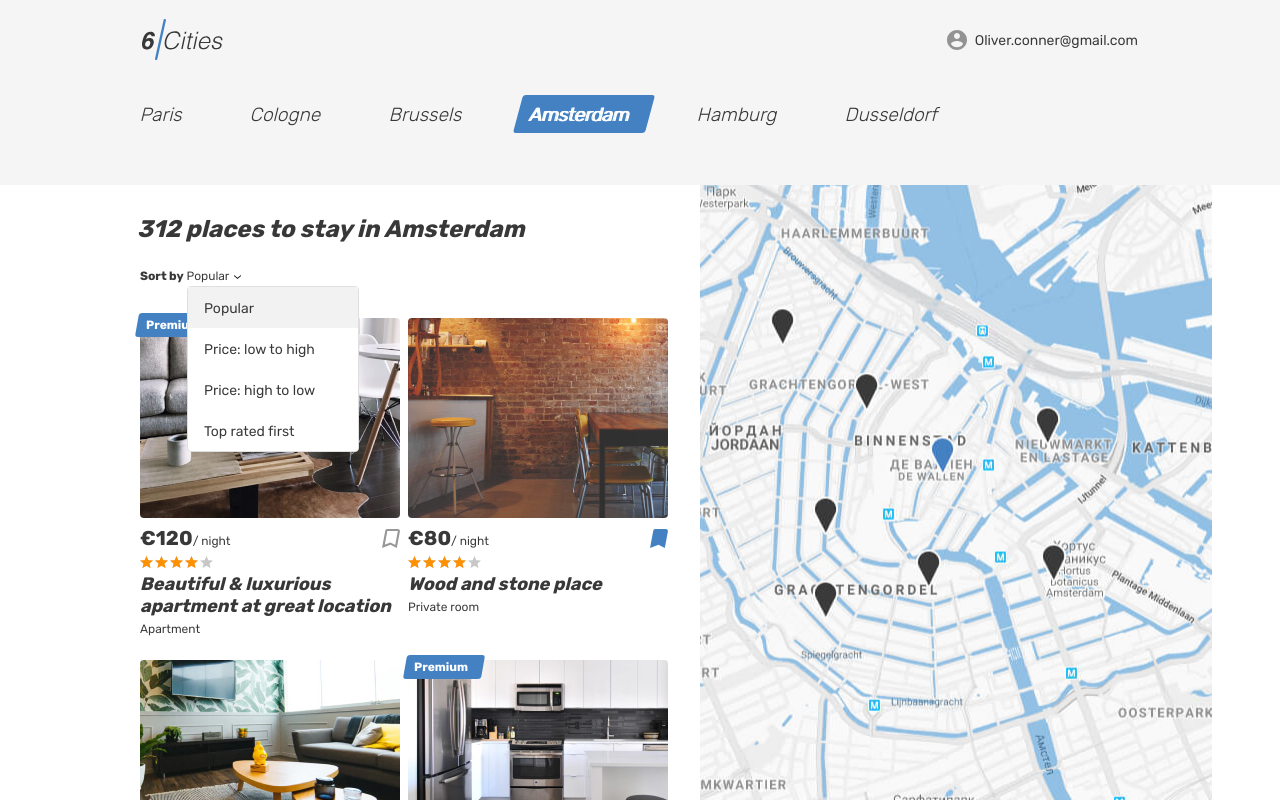
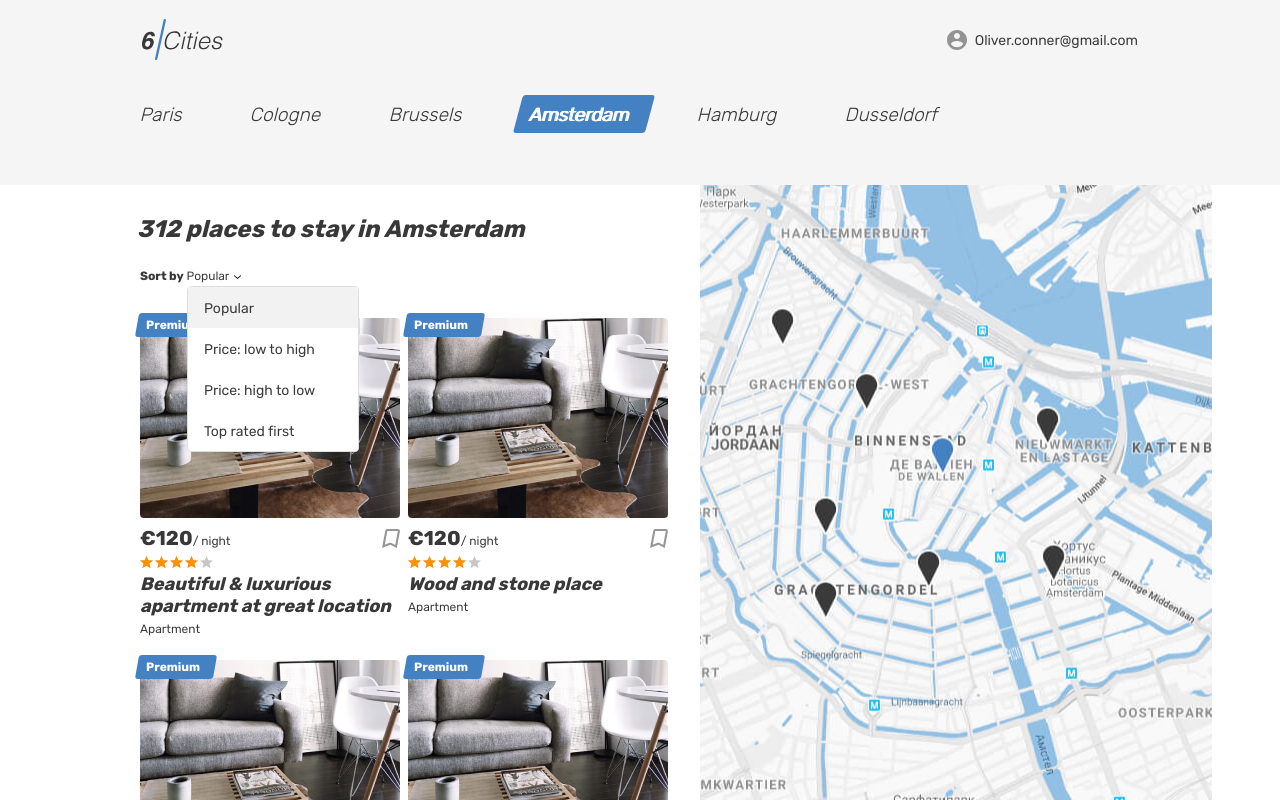
Before and after one commit to truefiesta/six-cities, a React app: page / in a window 1280 px wide. Built offline with nearby package versions, Linux system fonts and the light colour scheme.

Commit message:
2.1 Установит prop-types, передаст названия предложений в пропсах и добавит валидацию для компонент

```diff
--- a/package.json
+++ b/package.json
@@ -25,6 +25,7 @@
     "node": "10"
   },
   "dependencies": {
+    "prop-types": "15.7.2",
     "react": "16.13.1",
     "react-dom": "16.13.1"
   }
--- a/src/components/app/app.jsx
+++ b/src/components/app/app.jsx
@@ -1,13 +1,20 @@
 import React from "react";
+import PropTypes from "prop-types";
 import Main from "../main/main.jsx";
 
 const App = (props) => {
-  // eslint-disable-next-line react/prop-types
-  const {offersCount} = props;
+  const {offersCount, offerTitles} = props;
 
   return (
-    <Main offersCount={offersCount}/>
+    <Main offersCount={offersCount} offerTitles={offerTitles}/>
   );
 };
 
+App.propTypes = {
+  offersCount: PropTypes.number.isRequired,
+  offerTitles: PropTypes.arrayOf(
+      PropTypes.string
+  ).isRequired,
+};
+
 export default App;
--- a/src/components/main/main.jsx
+++ b/src/components/main/main.jsx
@@ -1,8 +1,8 @@
 import React from "react";
+import PropTypes from "prop-types";
 
 const Main = (props) => {
-  // eslint-disable-next-line react/prop-types
-  const {offersCount} = props;
+  const {offersCount, offerTitles} = props;
 
   return (
     <div className="page page--gray page--main">
@@ -96,7 +96,8 @@
                 --> */}
               </form>
               <div className="cities__places-list places__list tabs__content">
-                <article className="cities__place-card place-card">
+                {offerTitles.map((title, index) => (
+                  <article key={index} className="cities__place-card place-card">
                     <div className="place-card__mark">
                       <span>Premium</span>
                     </div>
@@ -125,142 +126,12 @@
                         </div>
                       </div>
                       <h2 className="place-card__name">
-                      <a href="#">Beautiful &amp; luxurious apartment at great location</a>
+                        <a href="#">{title}</a>
                       </h2>
                       <p className="place-card__type">Apartment</p>
                     </div>
                   </article>
-
-                <article className="cities__place-card place-card">
-                  <div className="cities__image-wrapper place-card__image-wrapper">
-                    <a href="#">
-                      <img className="place-card__image" src="img/room.jpg" width="260" height="200" alt="Place image"/>
-                    </a>
-                  </div>
-                  <div className="place-card__info">
-                    <div className="place-card__price-wrapper">
-                      <div className="place-card__price">
-                        <b className="place-card__price-value">&euro;80</b>
-                        <span className="place-card__price-text">&#47;&nbsp;night</span>
-                      </div>
-                      <button className="place-card__bookmark-button place-card__bookmark-button--active button" type="button">
-                        <svg className="place-card__bookmark-icon" width="18" height="19">
-                          <use xlinkHref="#icon-bookmark"></use>
-                        </svg>
-                        <span className="visually-hidden">In bookmarks</span>
-                      </button>
-                    </div>
-                    <div className="place-card__rating rating">
-                      <div className="place-card__stars rating__stars">
-                        <span style={{width: `80%`}}></span>
-                        <span className="visually-hidden">Rating</span>
-                      </div>
-                    </div>
-                    <h2 className="place-card__name">
-                      <a href="#">Wood and stone place</a>
-                    </h2>
-                    <p className="place-card__type">Private room</p>
-                  </div>
-                </article>
-
-                <article className="cities__place-card place-card">
-                  <div className="cities__image-wrapper place-card__image-wrapper">
-                    <a href="#">
-                      <img className="place-card__image" src="img/apartment-02.jpg" width="260" height="200" alt="Place image"/>
-                    </a>
-                  </div>
-                  <div className="place-card__info">
-                    <div className="place-card__price-wrapper">
-                      <div className="place-card__price">
-                        <b className="place-card__price-value">&euro;132</b>
-                        <span className="place-card__price-text">&#47;&nbsp;night</span>
-                      </div>
-                      <button className="place-card__bookmark-button button" type="button">
-                        <svg className="place-card__bookmark-icon" width="18" height="19">
-                          <use xlinkHref="#icon-bookmark"></use>
-                        </svg>
-                        <span className="visually-hidden">To bookmarks</span>
-                      </button>
-                    </div>
-                    <div className="place-card__rating rating">
-                      <div className="place-card__stars rating__stars">
-                        <span style={{width: `80%`}}></span>
-                        <span className="visually-hidden">Rating</span>
-                      </div>
-                    </div>
-                    <h2 className="place-card__name">
-                      <a href="#">Canal View Prinsengracht</a>
-                    </h2>
-                    <p className="place-card__type">Apartment</p>
-                  </div>
-                </article>
-
-                <article className="cities__place-card place-card">
-                  <div className="place-card__mark">
-                    <span>Premium</span>
-                  </div>
-                  <div className="cities__image-wrapper place-card__image-wrapper">
-                    <a href="#">
-                      <img className="place-card__image" src="img/apartment-03.jpg" width="260" height="200" alt="Place image"/>
-                    </a>
-                  </div>
-                  <div className="place-card__info">
-                    <div className="place-card__price-wrapper">
-                      <div className="place-card__price">
-                        <b className="place-card__price-value">&euro;180</b>
-                        <span className="place-card__price-text">&#47;&nbsp;night</span>
-                      </div>
-                      <button className="place-card__bookmark-button button" type="button">
-                        <svg className="place-card__bookmark-icon" width="18" height="19">
-                          <use xlinkHref="#icon-bookmark"></use>
-                        </svg>
-                        <span className="visually-hidden">To bookmarks</span>
-                      </button>
-                    </div>
-                    <div className="place-card__rating rating">
-                      <div className="place-card__stars rating__stars">
-                        <span style={{width: `100%`}}></span>
-                        <span className="visually-hidden">Rating</span>
-                      </div>
-                    </div>
-                    <h2 className="place-card__name">
-                      <a href="#">Nice, cozy, warm big bed apartment</a>
-                    </h2>
-                    <p className="place-card__type">Apartment</p>
-                  </div>
-                </article>
-
-                <article className="cities__place-card place-card">
-                  <div className="cities__image-wrapper place-card__image-wrapper">
-                    <a href="#">
-                      <img className="place-card__image" src="img/room.jpg" width="260" height="200" alt="Place image"/>
-                    </a>
-                  </div>
-                  <div className="place-card__info">
-                    <div className="place-card__price-wrapper">
-                      <div className="place-card__price">
-                        <b className="place-card__price-value">&euro;80</b>
-                        <span className="place-card__price-text">&#47;&nbsp;night</span>
-                      </div>
-                      <button className="place-card__bookmark-button place-card__bookmark-button--active button" type="button">
-                        <svg className="place-card__bookmark-icon" width="18" height="19">
-                          <use xlinkHref="#icon-bookmark-active"></use>
-                        </svg>
-                        <span className="visually-hidden">In bookmarks</span>
-                      </button>
-                    </div>
-                    <div className="place-card__rating rating">
-                      <div className="place-card__stars rating__stars">
-                        <span style={{width: `80%`}}></span>
-                        <span className="visually-hidden">Rating</span>
-                      </div>
-                    </div>
-                    <h2 className="place-card__name">
-                      <a href="#">Wood and stone place</a>
-                    </h2>
-                    <p className="place-card__type">Private room</p>
-                  </div>
-                </article>
+                ))}
               </div>
             </section>
             <div className="cities__right-section">
@@ -273,4 +144,11 @@
   );
 };
 
+Main.propTypes = {
+  offersCount: PropTypes.number.isRequired,
+  offerTitles: PropTypes.arrayOf(
+      PropTypes.string
+  ).isRequired,
+};
+
 export default Main;
--- a/src/index.js
+++ b/src/index.js
@@ -6,9 +6,18 @@
   OFFERS_COUNT: 312
 };
 
+const offerTitles = [
+  `Beautiful & luxurious apartment at great location`,
+  `Wood and stone place`,
+  `Canal View Prinsengracht`,
+  `Nice, cozy, warm big bed apartment`,
+  `Wood and stone place`
+];
+
 ReactDOM.render(
     <App
       offersCount={Settings.OFFERS_COUNT}
+      offerTitles={offerTitles}
     />,
     document.querySelector(`#root`)
 );
```
Lines whose indentation alone changed are shown as unchanged.
